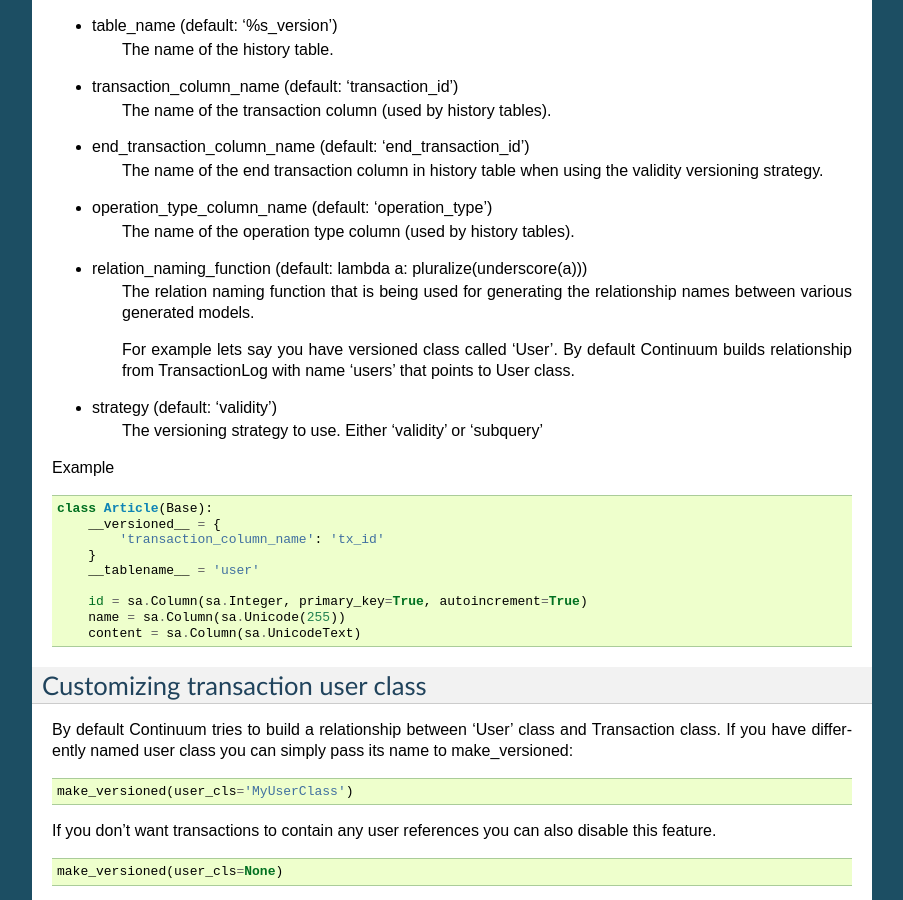
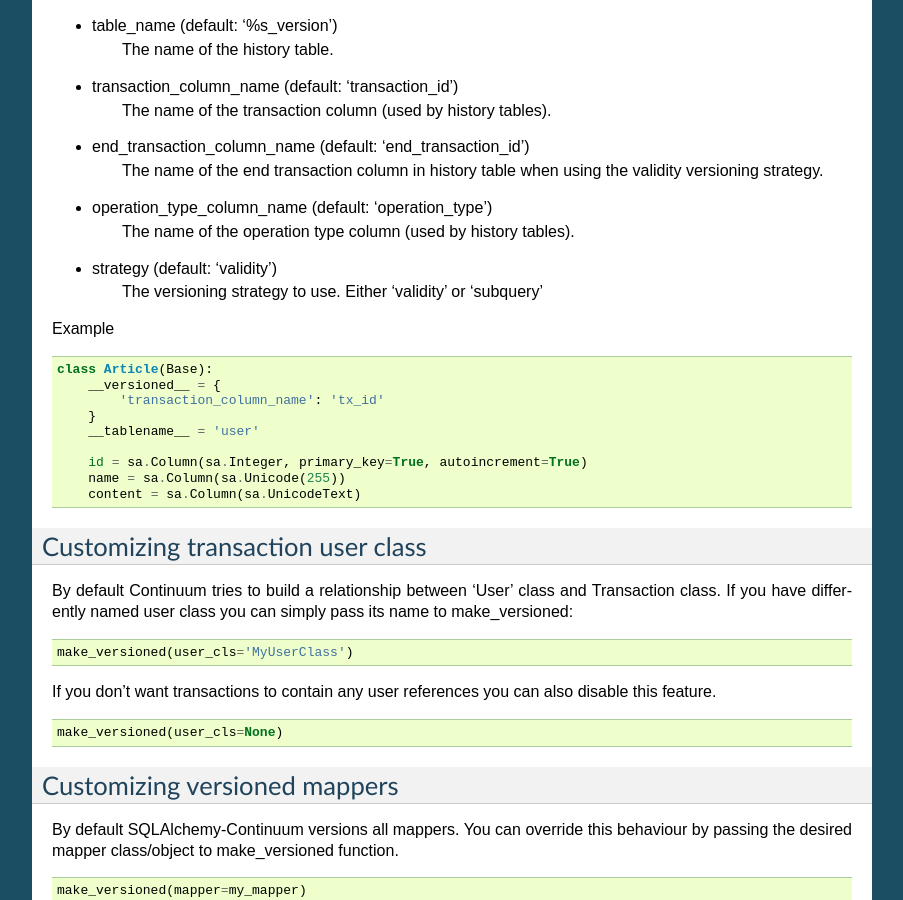
Before and after one commit to kvesteri/sqlalchemy-continuum, a Sphinx documentation site: the page built from docs/configuration.rst, in a window 1280 px wide and 900 px high, scrolled down 1963 px. Shown: the whole window, without its empty margins (198-1101 px from the left). Built offline with Sphinx 7.4.7, drawn with Linux system fonts in a browser that asks for light colours.

Commit message:
Update docs and changes

```diff
--- a/CHANGES.rst
+++ b/CHANGES.rst
@@ -13,6 +13,7 @@ Here you can see the full list of changes between each SQLAlchemy-Continuum rele
 - Removed generic relationships from transaction changes class to versioned classes.
 - Removed relation_naming_function (no longer needed)
 - Moved get_bind to SQLAlchemy-Utils
+- Removed inflection package from dependencies (no longer needed)
 - SQLAlchemy-Utils dependency updated to 0.26.2
 
 
--- a/docs/configuration.rst
+++ b/docs/configuration.rst
@@ -126,11 +126,6 @@ Here is a full list of configuration options:
 * operation_type_column_name (default: 'operation_type')
     The name of the operation type column (used by history tables).
 
-* relation_naming_function (default: lambda a: pluralize(underscore(a)))
-    The relation naming function that is being used for generating the relationship names between various generated models.
-
-    For example lets say you have versioned class called 'User'. By default Continuum builds relationship from TransactionLog with name 'users' that points to User class.
-
 * strategy (default: 'validity')
     The versioning strategy to use. Either 'validity' or 'subquery'
 
```
